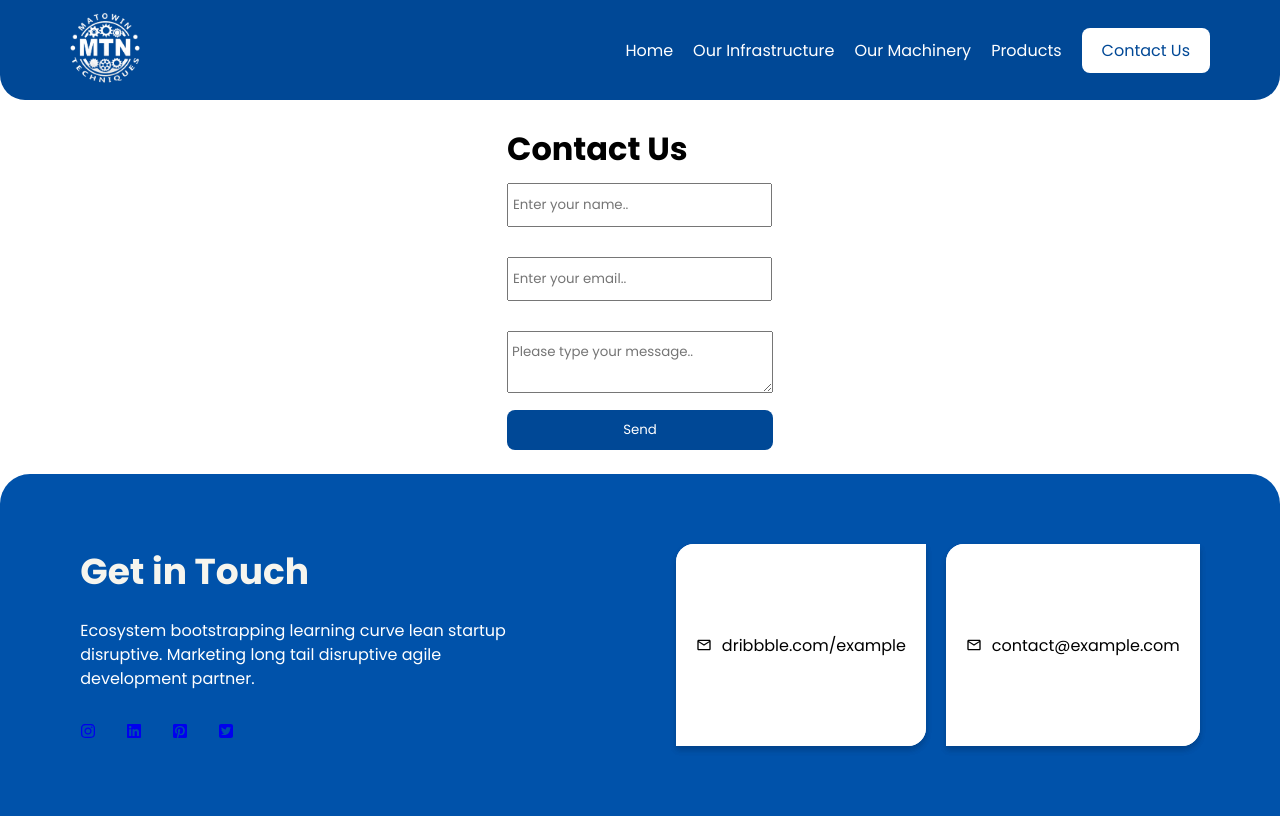
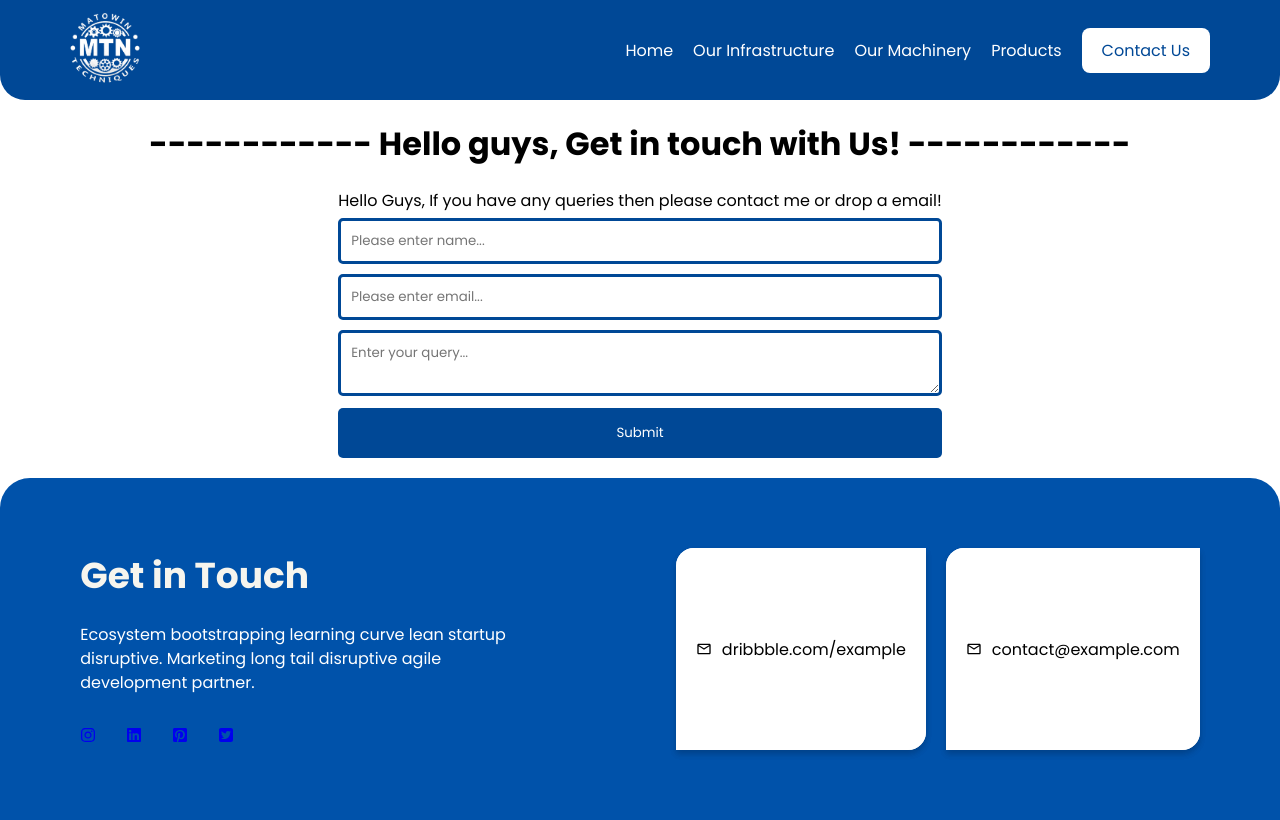
Before and after one commit to Imshafishaik/mato-win, a React (Create React App) app: page /contact in a window 1280 px wide. Built offline with nearby package versions, Linux system fonts and the light colour scheme.

Commit message:
email js integrated

```diff
--- a/package.json
+++ b/package.json
@@ -6,6 +6,7 @@
     "@testing-library/jest-dom": "^5.17.0",
     "@testing-library/react": "^13.4.0",
     "@testing-library/user-event": "^13.5.0",
+    "emailjs-com": "^3.2.0",
     "react": "^18.3.1",
     "react-dom": "^18.3.1",
     "react-icons": "^5.3.0",
--- a/src/assets/css/ContactUs.css
+++ b/src/assets/css/ContactUs.css
@@ -1,36 +1,62 @@
-.mato_contact{
-    height: 46.8vh;
-    width: 100%;
+.footer_main_blk {
+    /* background-color: var(--lightgreen); */
+    padding: 20px 50px;
+    /* border-bottom: 5px solid var(--darkgreen); */
+}
+
+.footer_sub_blk h1 {
+    text-align: center;
+    padding: 0 0 20px 0;
+}
+
+.mail_sub_blk {
     display: flex;
     justify-content: center;
-    align-items: center;
+    width: 100%;
 }
 
-.mato_contact input[type='text']{
-    padding: 10px 0 10px 4px;
-    margin: 10px 0 20px 0;
+/* .footer_mail_blk {
+    width: 100%;
+} */
+
+.footer_mail_blk input[type="text"] {
+    background-color: transparent;
     outline: none;
+    padding: 10px;
+    border: 3px solid #004896;
+    border-radius: 5px;
+    margin: 5px 0;
+    width: 100%;
 }
 
-.mato_contact input[type='email']{
-    padding: 10px 0 10px 4px;
-    margin: 10px 0 20px 0;
+.footer_mail_blk input[type="email"] {
+    background-color: transparent;
     outline: none;
+    padding: 10px;
+    border: 3px solid #004896;
+    border-radius: 5px;
+    margin: 5px 0;
+    width: 100%;
 }
 
-.mato_contact textarea{
-    padding: 10px 18px 10px 4px;
-    margin: 10px 0 10px 0;
+.footer_mail_blk textarea {
+    background-color: transparent;
     outline: none;
+    padding: 10px;
+    border: 3px solid #004896;
+    border-radius: 5px;
+    margin: 5px 0;
+    width: 100%;
 }
 
-.mato_contact button{
-    padding: 10px 20px;
-    background-color: #004896;
-    color: #fff;
+.footer_mail_blk button {
     border: none;
     outline: none;
+    background-color: transparent;
+    background-color: #004896;
+    padding: 15px 40px;
+    color: #fff;
     width: 100%;
-    border-radius: 8px;
+    border-radius: 5px;
     cursor: pointer;
 }
--- a/src/assets/css/Home.css
+++ b/src/assets/css/Home.css
@@ -4,7 +4,7 @@
     padding: 0 50px;
     /* background: #0052aa; */
 	background-image: url('https://templatemo.com/templates/templatemo_589_lugx_gaming/assets/images/banner-bg.jpg');
-    height: 90vh;
+    height: 105vh;
     opacity: 1;
 	border-radius: 0 0 150px 150px;
 }
--- a/src/assets/css/Mission.css
+++ b/src/assets/css/Mission.css
@@ -17,6 +17,13 @@
     display: flex;
     background-color: #fff;
     width: 80%;
+    border-radius: 8px;
+}
+
+.mission_content_train{
+    display: flex;
+    background-color: #fff;
+    width: 60%;
     border-radius: 8px;
 }
 
@@ -46,7 +53,7 @@
     justify-content: center;
 }
 
-.mission_content img{
+.mission_content_train img{
     width: 100%;
     height: 200px;
     border-top-left-radius: 8px;
--- a/src/components/ContactUsForm.js
+++ b/src/components/ContactUsForm.js
@@ -1,23 +1,61 @@
-import React from 'react';
+import React, { useState } from 'react';
 import "../assets/css/ContactUs.css";
+import { send } from 'emailjs-com';
 
 const ContactUsForm = () => {
+    const [toSend,setToSend] = useState({
+        from_name:"",
+        to_name:"",
+        message:""
+      })
+
+      const handleSubmit=(e)=>{
+        e.preventDefault();
+        send(
+          'service_59t0jgf',
+          'template_29kylzy',
+          toSend,
+          'FcqArb7LYnpBTuV3H'
+        )
+          .then((response) => {
+            console.log('SUCCESS!', response.status, response.text);
+            // setToSend()
+          })
+          .catch((err) => {
+            console.log('FAILED...', err);
+            // setToSend()
+          });
+      }
+
+      const handleChange=(e)=>{
+        setToSend({
+          ...toSend,[e.target.name]:e.target.value
+        })
+      }
   return (
-    <div className='mato_contact'>
+        <div className="footer_main_blk" id="contact">
+      <div className="footer_sub_blk">
+
+          <h1>{"------------ Hello guys, Get in touch with Us! ------------"}</h1>
+      </div>
+      <div className="mail_sub_blk">
+        <div className="footer_mail_blk">
+          <span>
+            Hello Guys, If you have any queries then please contact me or drop a email!
+          </span>
+          <form onSubmit={handleSubmit}>
           <div>
-      <h1>Contact Us</h1>
-        <form>
-           <div >
-            <input type='text' placeholder='Enter your name..' />
+            <input type="text" placeholder="Please enter name..." name="from_name" value={toSend.from_name} onChange={(e)=>handleChange(e)} />
           </div>
           <div>
-            <input type='email' placeholder='Enter your email..' />
+            <input type="email" placeholder="Please enter email..." name="to_name" value={toSend.to_name} onChange={(e)=>handleChange(e)} />
           </div>
           <div>
-            <textarea placeholder='Please type your message..' />
+            <textarea type="text" placeholder="Enter your query..." name="message" value={toSend.message} onChange={(e)=>handleChange(e)} />
           </div>
-          <button type='submit'>Send</button>
+          <button type="submit">Submit</button>
           </form>
+        </div>
       </div>
     </div>
   )
--- a/src/components/Training.js
+++ b/src/components/Training.js
@@ -6,7 +6,7 @@ const Training = () => {
     <div className='mato_mission'>
         <h1>Our Training</h1>
         <div className='mission_content_wrapper'>
-        <div className='mission_content'>
+        <div className='mission_content_train'>
             <div className='mission_content1'>
                 <h2>Deliver High-Quality Work:</h2>
                 <p>Commit to providing work
```
Also changed, not shown: 1 other file (tests, documents, lock files or other folders). Lines whose indentation alone changed are shown as unchanged.
